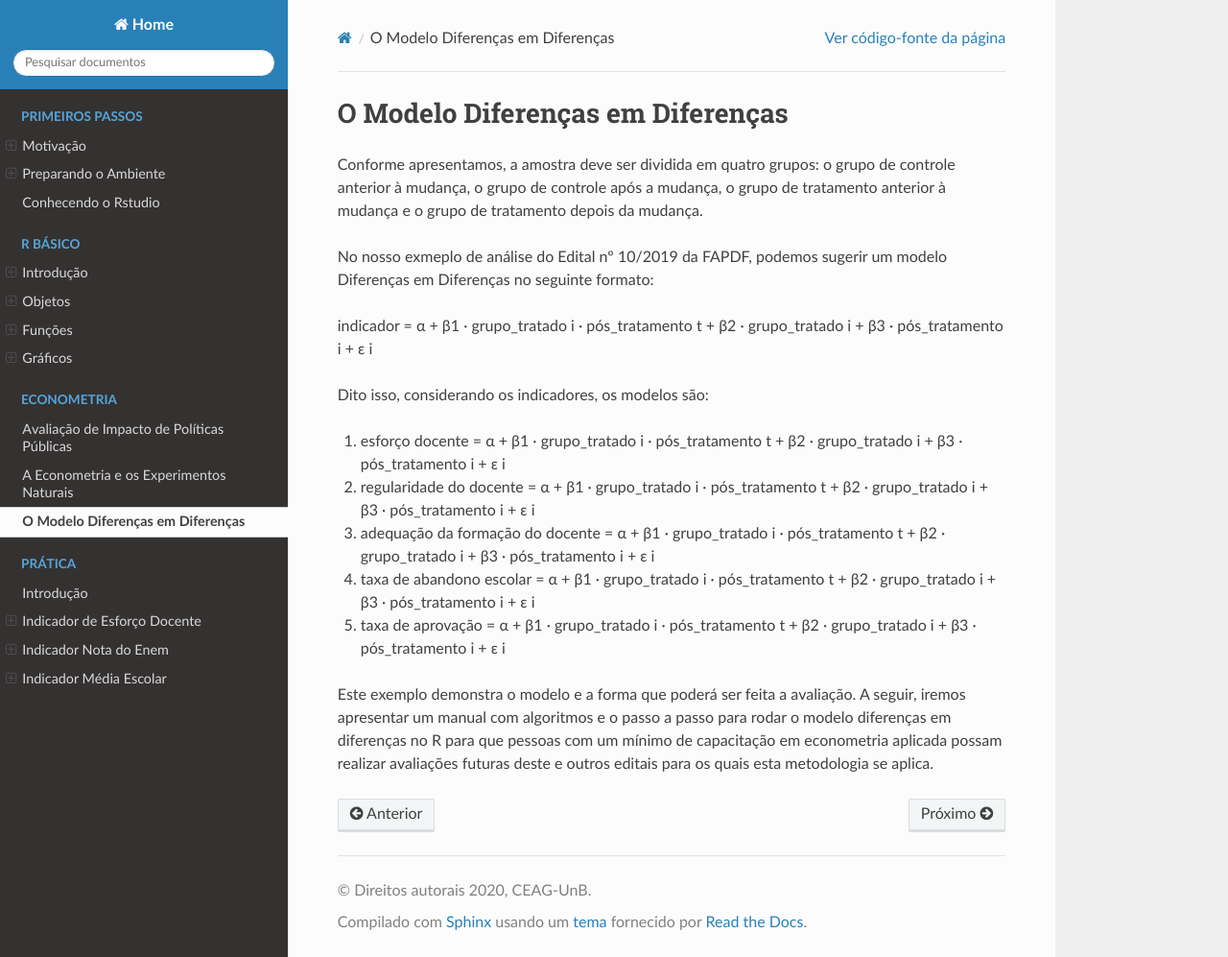
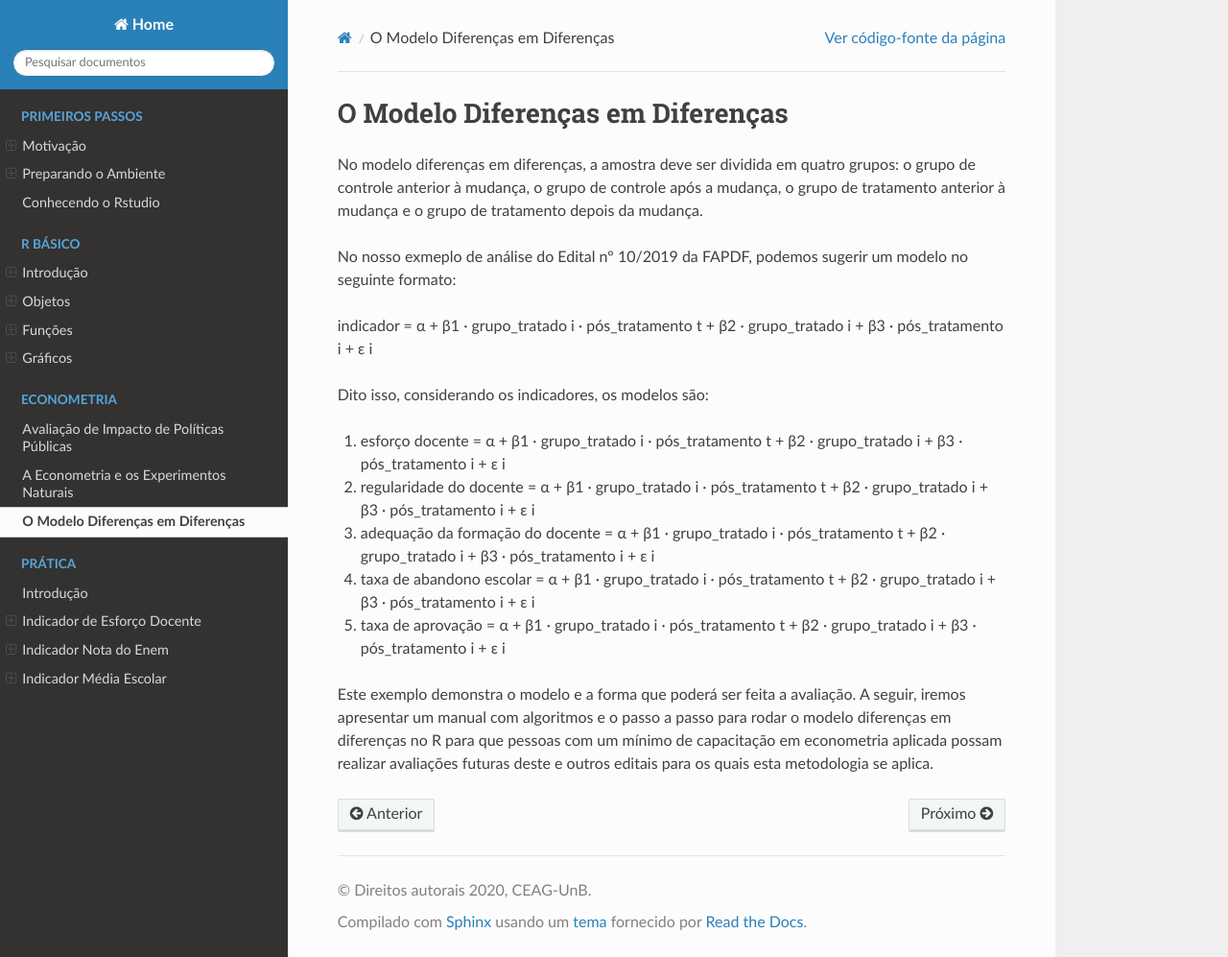
Before and after one commit to VitorGGs/manual-diff, a Sphinx documentation site: the page built from docs/econometria/did.rst, in a window 1280 px wide and 997 px high. Shown: the whole window at 96% size. Built offline with Sphinx 7.4.7 and the Read the Docs theme 2.0.0, drawn with Linux system fonts in a browser that asks for light colours.

Commit message:
Update did.rst

```diff
--- a/docs/econometria/did.rst
+++ b/docs/econometria/did.rst
@@ -2,9 +2,9 @@
 O Modelo Diferenças em Diferenças
 """"""""""""""""""""""""
 
-Conforme apresentamos, a amostra deve ser dividida em quatro grupos: o grupo de controle anterior à mudança, o grupo de controle após a mudança, o grupo de tratamento anterior à mudança e o grupo de tratamento depois da mudança.
+No modelo diferenças em diferenças, a amostra deve ser dividida em quatro grupos: o grupo de controle anterior à mudança, o grupo de controle após a mudança, o grupo de tratamento anterior à mudança e o grupo de tratamento depois da mudança.
 
-No nosso exmeplo de análise do Edital nº 10/2019 da FAPDF, podemos sugerir um modelo Diferenças em Diferenças no seguinte formato:
+No nosso exmeplo de análise do Edital nº 10/2019 da FAPDF, podemos sugerir um modelo no seguinte formato:
 
 indicador = α + β1 · grupo_tratado i · pós_tratamento t + β2 · grupo_tratado i + β3 · pós_tratamento i + ε i
 
```
